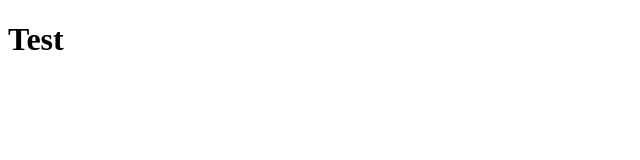
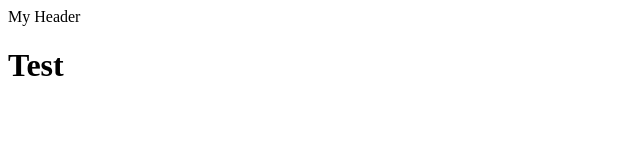
Before and after one commit to pvkudr/test-git, a plain HTML site: page index.html in a window 1280 px wide. Shown: the whole page, without its empty margins (0-640 px from the left). Drawn offline with Linux system fonts and the light colour scheme.

Commit message:
changes in develop brach - header

```diff
--- a/index.html
+++ b/index.html
@@ -8,6 +8,9 @@
     <title>Document</title>
     <script src="index.js" defer></script></head>
 <body>
+<header>
+    My Header
+</header>
 <h1>Test</h1>
 
 </body>
--- a/index.js
+++ b/index.js
@@ -1,3 +1,4 @@
 console.log('HELLO')
 
-console.error('error')
+
+console.log('branch develop is here')
```
